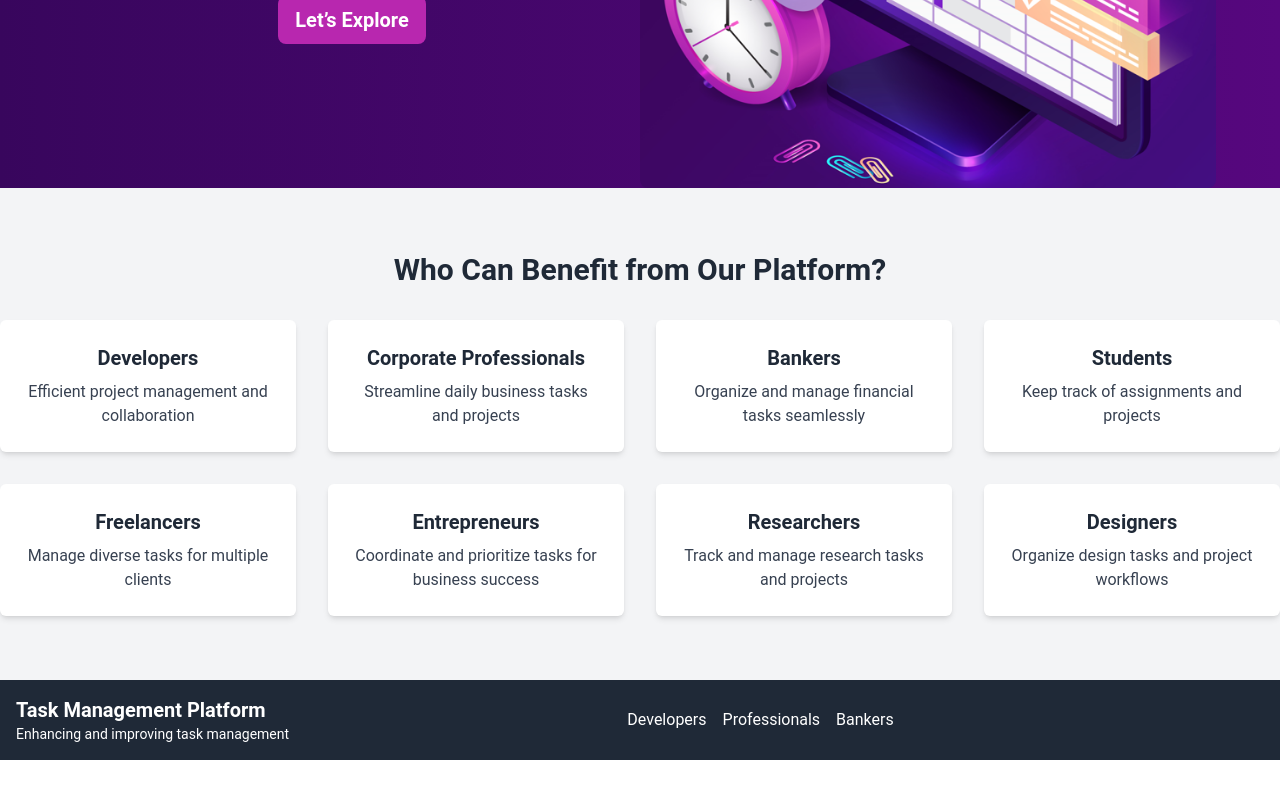
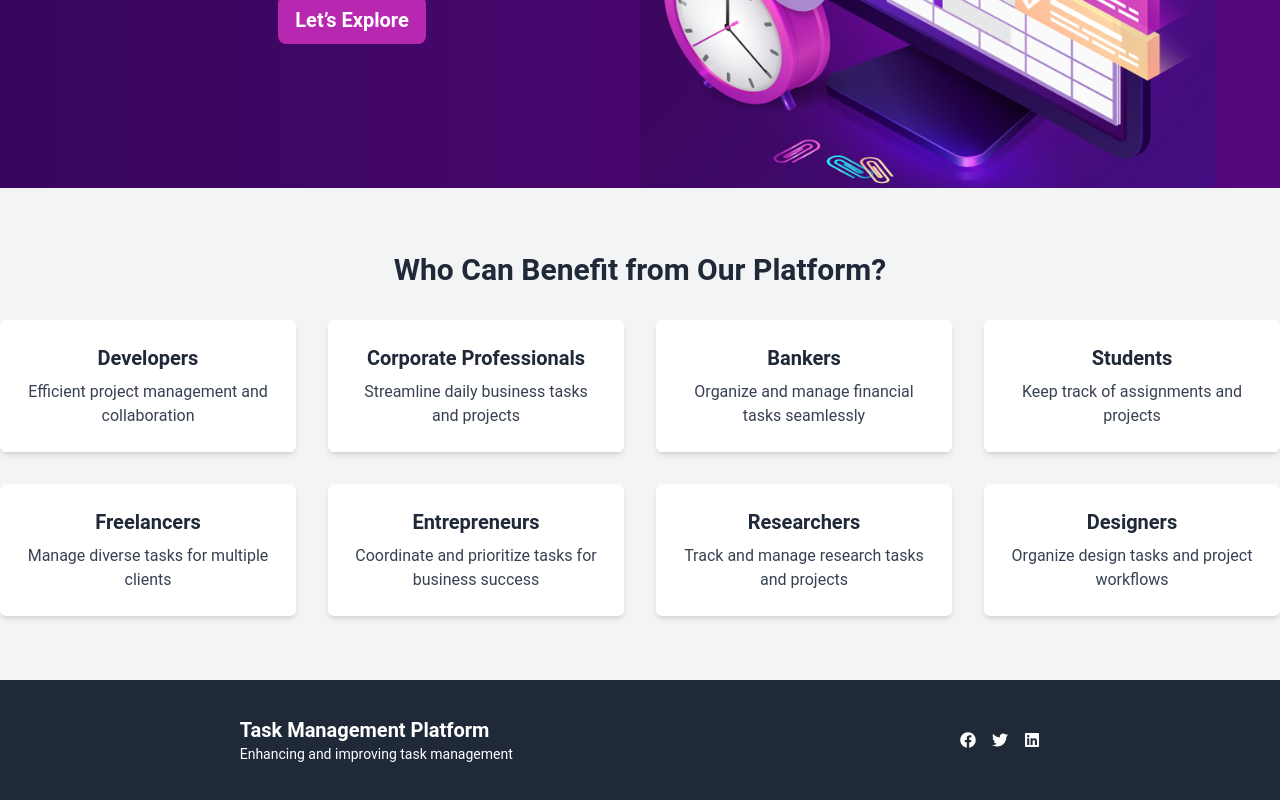
Before and after one commit to Sobuz-Mia/Task-management-project-client, a React (Vite) app: page / in a window 1280 px wide. Shown: the part 400-1200 px from the top of the page. Before the commit the page ends 1160 px from the top, so only its background shows below. Built offline with nearby package versions, Linux system fonts and the light colour scheme; no server answers.

Commit message:
footer added

```diff
--- a/package.json
+++ b/package.json
@@ -16,6 +16,7 @@
     "react": "^18.2.0",
     "react-dom": "^18.2.0",
     "react-hot-toast": "^2.4.1",
+    "react-icons": "^4.12.0",
     "react-router-dom": "^6.21.0",
     "sort-by": "^1.2.0"
   },
--- a/src/pages/Footer/Footer.jsx
+++ b/src/pages/Footer/Footer.jsx
@@ -1,20 +1,34 @@
+// Footer.js
+
+import React from 'react';
+import { FaFacebook, FaTwitter, FaLinkedin } from 'react-icons/fa';
+
 const Footer = () => {
+  const socialMediaLinks = [
+    { icon: FaFacebook, url: 'https://www.facebook.com/' },
+    { icon: FaTwitter, url: 'https://twitter.com/' },
+    { icon: FaLinkedin, url: 'https://www.linkedin.com/' },
+  ];
+
   return (
     <footer className="bg-gray-800 text-white p-4">
-      <div className="container mx-auto flex justify-between items-center">
+      <div className="container mx-auto flex justify-around py-5 items-center">
         <div>
           <p className="font-bold text-xl">Task Management Platform</p>
           <p className="text-sm">Enhancing and improving task management</p>
         </div>
         <div className="flex space-x-4">
-          <a href="#developers" className="hover:text-gray-500">Developers</a>
-          <a href="#professionals" className="hover:text-gray-500">Professionals</a>
-          <a href="#bankers" className="hover:text-gray-500">Bankers</a>
-        </div>
-        <div className="flex space-x-4">
-          <a href="#facebook" className="hover:text-gray-500"><i className="fab fa-facebook"></i></a>
-          <a href="#twitter" className="hover:text-gray-500"><i className="fab fa-twitter"></i></a>
-          <a href="#linkedin" className="hover:text-gray-500"><i className="fab fa-linkedin"></i></a>
+          {socialMediaLinks.map((link, index) => (
+            <a
+              key={index}
+              href={link.url}
+              target="_blank"
+              rel="noopener noreferrer"
+              className="hover:text-gray-500"
+            >
+              {React.createElement(link.icon)}
+            </a>
+          ))}
         </div>
       </div>
     </footer>
```
Also changed, not shown: 1 other file (tests, documents, lock files or other folders).
